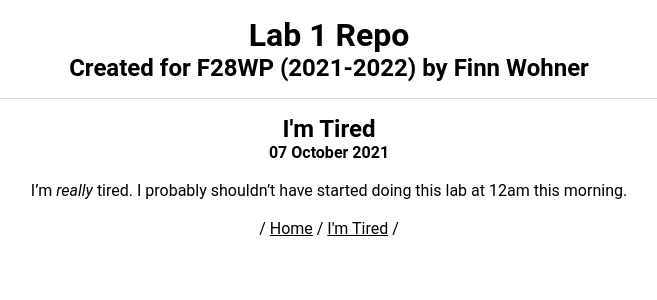
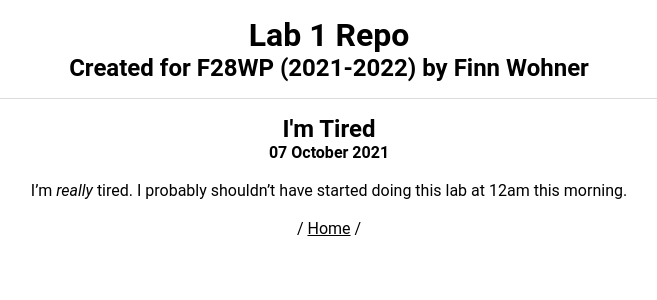
Before and after one commit to finnjwohner/frriNz.github.io, a Jekyll site: the page built from _posts/2021-10-07-tired.md, in a window 1280 px wide. Shown: the top 300 px of the page, without its empty margins (311-968 px from the left). Built offline with Jekyll 4.4.1, drawn with Linux system fonts in a browser that asks for light colours.

Commit message:
Edited <nav> in posts
- No longer shows a link to the page you're currently on.

```diff
--- a/_layouts/post.html
+++ b/_layouts/post.html
@@ -10,6 +10,9 @@ layout: default
 <nav>
 	/ <a href="/">Home</a> /
 	{% for post in site.posts %}
+		{% if post.url == page.url %}
+			{% continue %}
+		{% endif %}
 		<a href="{{ post.url }}">{{ post.title }}</a> /
 	{% endfor %}
 </nav>
```
